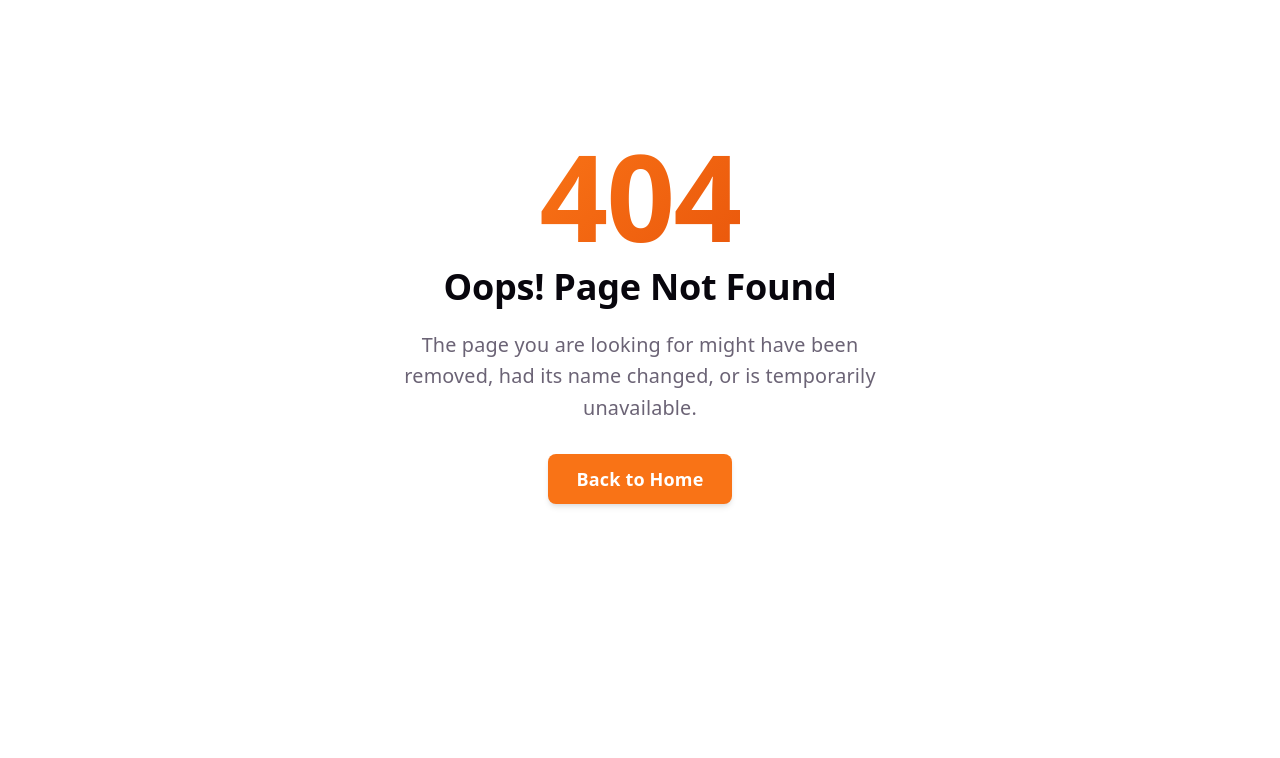
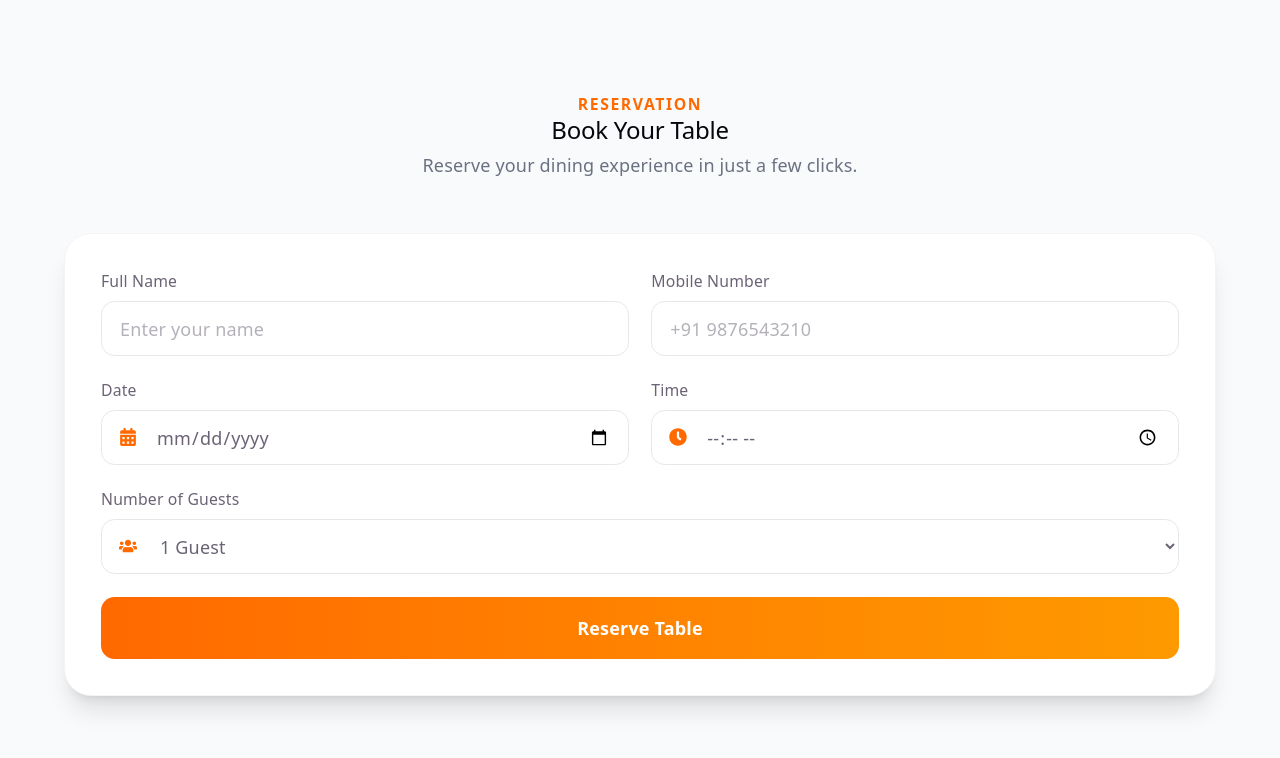
Before and after one commit to Rohitgholap222/freelance-template, a React (Vite) app: page /reservation in a window 1280 px wide. Before the commit this address had no page. Shown: the top 758 px of the page. Built offline with nearby package versions, Linux system fonts and the light colour scheme.

Commit message:
added the reservation

```diff
--- a/src/components/Navbar.jsx
+++ b/src/components/Navbar.jsx
@@ -21,11 +21,12 @@ function Navbar() {
   }, []);
 
   const navLinks = [
-    { name: "Home", href: "#home" },
-    { name: "About", href: "#about" },
+    { name: "Home", href: "/#home" },
+    { name: "About", href: "/#about" },
     { name: "Menu", href: "#menu" },
-    { name: "Gallery", href: "#gallery" },
-    { name: "Contact", href: "#contact" },
+    { name: "Gallery", href: "/#gallery" },
+    { name: "Contact", href: "/#contact" },
+    { name: "Reservation", href: "/#reservation"},
   ];
 
   return (
--- /dev/null
+++ b/src/components/Reservation.jsx
@@ -0,0 +1,139 @@
+import { FaCalendarAlt, FaClock, FaUsers } from "react-icons/fa";
+
+function Reservation() {
+  return (
+    <section
+      id="reservation"
+      className="py-20 px-6 bg-gray-50 scroll-mt-20"
+    >
+      <div className="max-w-5xl mx-auto">
+
+        {/* Heading */}
+        <div className="text-center mb-12">
+          <span className="text-orange-500 font-semibold uppercase tracking-widest text-sm">
+            Reservation
+          </span>
+
+          <h2 className="text-4xl font-bold mt-2">
+            Book Your Table
+          </h2>
+
+          <p className="text-gray-500 mt-3">
+            Reserve your dining experience in just a few clicks.
+          </p>
+        </div>
+
+        {/* Booking Card */}
+        <div className="bg-white rounded-3xl shadow-xl border border-gray-100 p-8">
+          <form className="grid md:grid-cols-2 gap-5">
+
+            {/* Name */}
+            <div>
+              <label className="block text-sm font-medium mb-2">
+                Full Name
+              </label>
+
+              <input
+                type="text"
+                placeholder="Enter your name"
+                className="w-full px-4 py-3 border border-gray-200 rounded-xl focus:outline-none focus:border-orange-500"
+              />
+            </div>
+
+            {/* Mobile */}
+            <div>
+              <label className="block text-sm font-medium mb-2">
+                Mobile Number
+              </label>
+
+              <input
+                type="tel"
+                placeholder="+91 9876543210"
+                className="w-full px-4 py-3 border border-gray-200 rounded-xl focus:outline-none focus:border-orange-500"
+              />
+            </div>
+
+            {/* Date */}
+            <div>
+              <label className="block text-sm font-medium mb-2">
+                Date
+              </label>
+
+              <div className="relative">
+                <FaCalendarAlt className="absolute left-4 top-4 text-orange-500" />
+
+                <input
+                  type="date"
+                  className="w-full pl-12 pr-4 py-3 border border-gray-200 rounded-xl focus:outline-none focus:border-orange-500"
+                />
+              </div>
+            </div>
+
+            {/* Time */}
+            <div>
+              <label className="block text-sm font-medium mb-2">
+                Time
+              </label>
+
+              <div className="relative">
+                <FaClock className="absolute left-4 top-4 text-orange-500" />
+
+                <input
+                  type="time"
+                  className="w-full pl-12 pr-4 py-3 border border-gray-200 rounded-xl focus:outline-none focus:border-orange-500"
+                />
+              </div>
+            </div>
+
+            {/* Guests */}
+            <div className="md:col-span-2">
+              <label className="block text-sm font-medium mb-2">
+                Number of Guests
+              </label>
+
+              <div className="relative">
+                <FaUsers className="absolute left-4 top-4 text-orange-500" />
+
+                <select
+                  className="w-full pl-12 pr-4 py-3 border border-gray-200 rounded-xl focus:outline-none focus:border-orange-500"
+                >
+                  <option>1 Guest</option>
+                  <option>2 Guests</option>
+                  <option>3 Guests</option>
+                  <option>4 Guests</option>
+                  <option>5 Guests</option>
+                  <option>6+ Guests</option>
+                </select>
+              </div>
+            </div>
+
+            {/* Submit */}
+            <div className="md:col-span-2">
+              <button
+                type="submit"
+                className="
+                  w-full
+                  bg-gradient-to-r
+                  from-orange-500
+                  to-amber-500
+                  text-white
+                  py-4
+                  rounded-xl
+                  font-semibold
+                  hover:scale-[1.02]
+                  transition-all
+                  duration-300
+                "
+              >
+                Reserve Table
+              </button>
+            </div>
+
+          </form>
+        </div>
+      </div>
+    </section>
+  );
+}
+
+export default Reservation;
--- a/src/routes/AppRoutes.jsx
+++ b/src/routes/AppRoutes.jsx
@@ -5,6 +5,8 @@ import Services from "../components/Services";
 import Gallery from "../components/Gallery";
 import Menu from "../components/Menu";
 import Error from "../pages/Error";
+import Reservation from "../components/Reservation";
+import About from "../components/About";
 
 function AppRoutes()
 {
@@ -15,6 +17,8 @@ function AppRoutes()
                 <Route path="menu" element={<Menu />} />
                 <Route path="gallery" element={<Gallery />} />
                 <Route path="contact" element={<Contact />} />
+                <Route path="reservation" element={<Reservation />} />
+                <Route path="about" element={<About />} />
                 <Route path="*" element={<Error />} />
         </Routes>
     )
```
